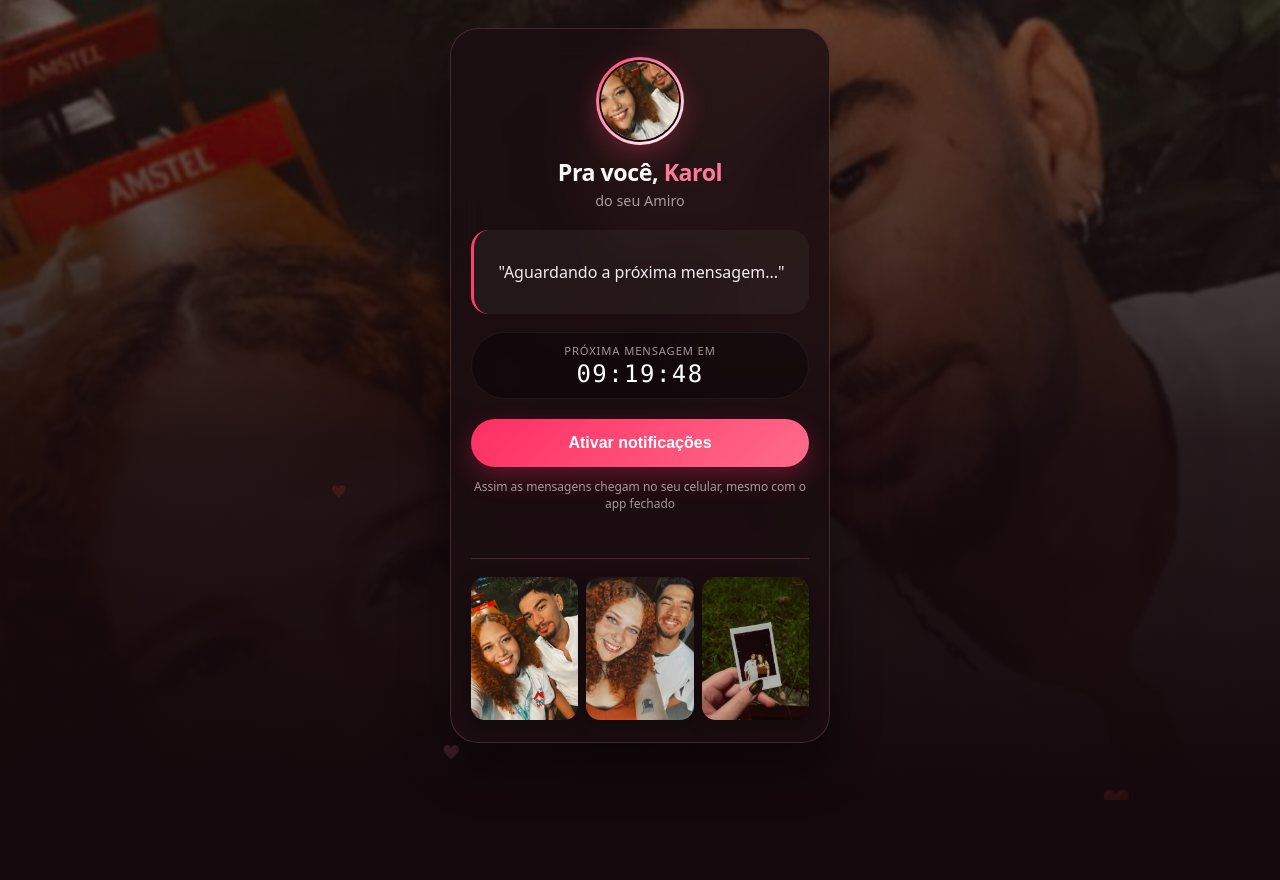
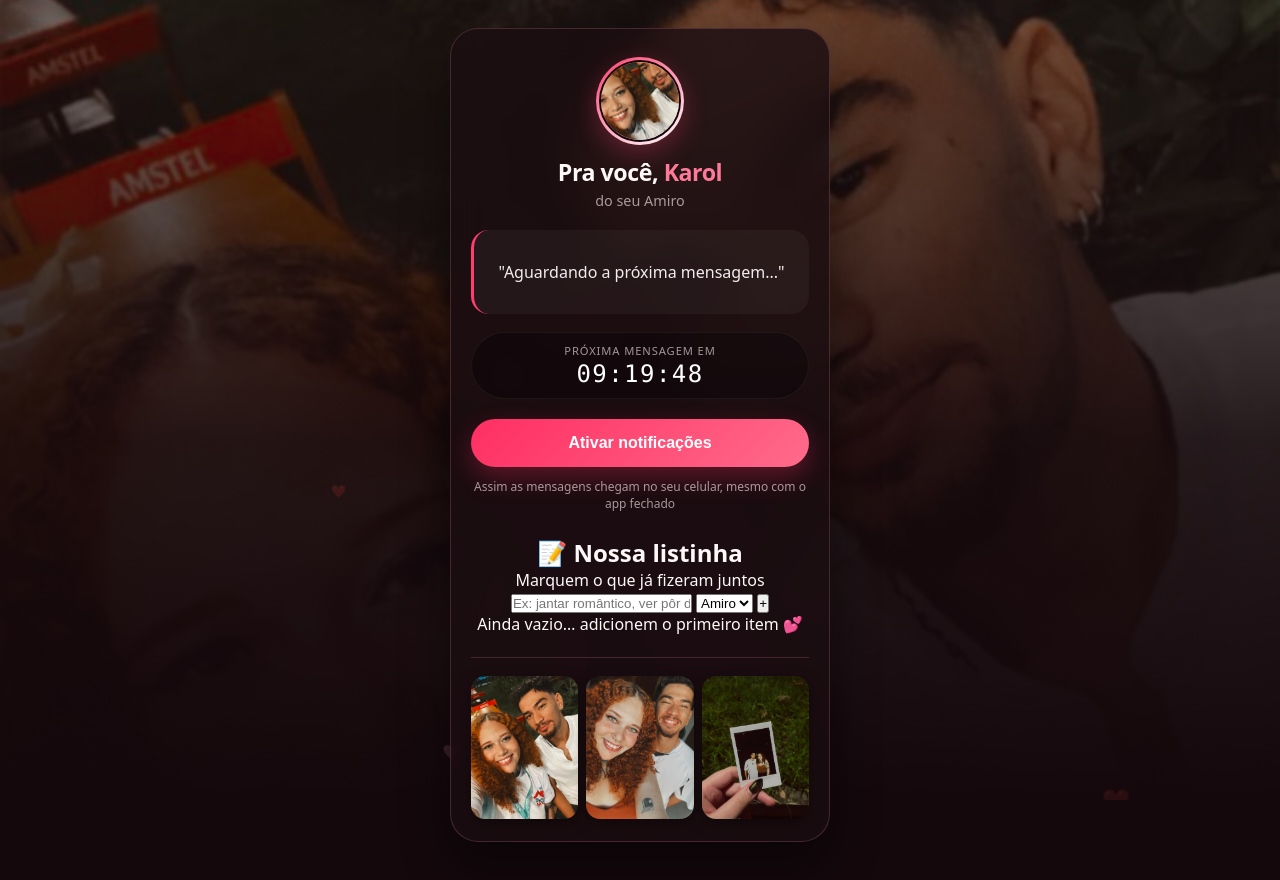
Before and after one commit to AmiroSakurada/meu-amor-app, a plain HTML site: page index.html in a window 1280 px wide. Before the commit the page ends 800 px from the top, so only its background shows below. Drawn offline with Linux system fonts and the light colour scheme; no server answers.

Commit message:
Add list section for shared activities

```diff
--- a/index.html
+++ b/index.html
@@ -41,6 +41,32 @@
     <p class="hint">Assim as mensagens chegam no seu celular, mesmo com o app fechado</p>
     <p class="status" id="status" role="status"></p>
 
+    <!-- LISTINHA -->
+    <section class="listinha" aria-label="Nossa listinha">
+      <h2 class="listinha-title">📝 Nossa listinha</h2>
+      <p class="listinha-hint">Marquem o que já fizeram juntos</p>
+
+      <form class="listinha-form" id="listinhaForm" autocomplete="off">
+        <input
+          type="text"
+          id="listinhaInput"
+          class="listinha-input"
+          placeholder="Ex: jantar romântico, ver pôr do sol…"
+          maxlength="200"
+          required
+        />
+        <select id="listinhaAuthor" class="listinha-author" aria-label="Quem está escrevendo">
+          <option value="Amiro">Amiro</option>
+          <option value="Karol">Karol</option>
+          <option value="nós">nós</option>
+        </select>
+        <button type="submit" class="listinha-add" aria-label="Adicionar">+</button>
+      </form>
+
+      <ul class="listinha-items" id="listinhaItems"></ul>
+      <p class="listinha-empty" id="listinhaEmpty">Ainda vazio… adicionem o primeiro item 💕</p>
+    </section>
+
     <section class="photos" aria-label="Nossas fotos">
       <figure>
         <img src="assets/photo-elaeeu.jpg" alt="Nós dois" loading="lazy">
```
